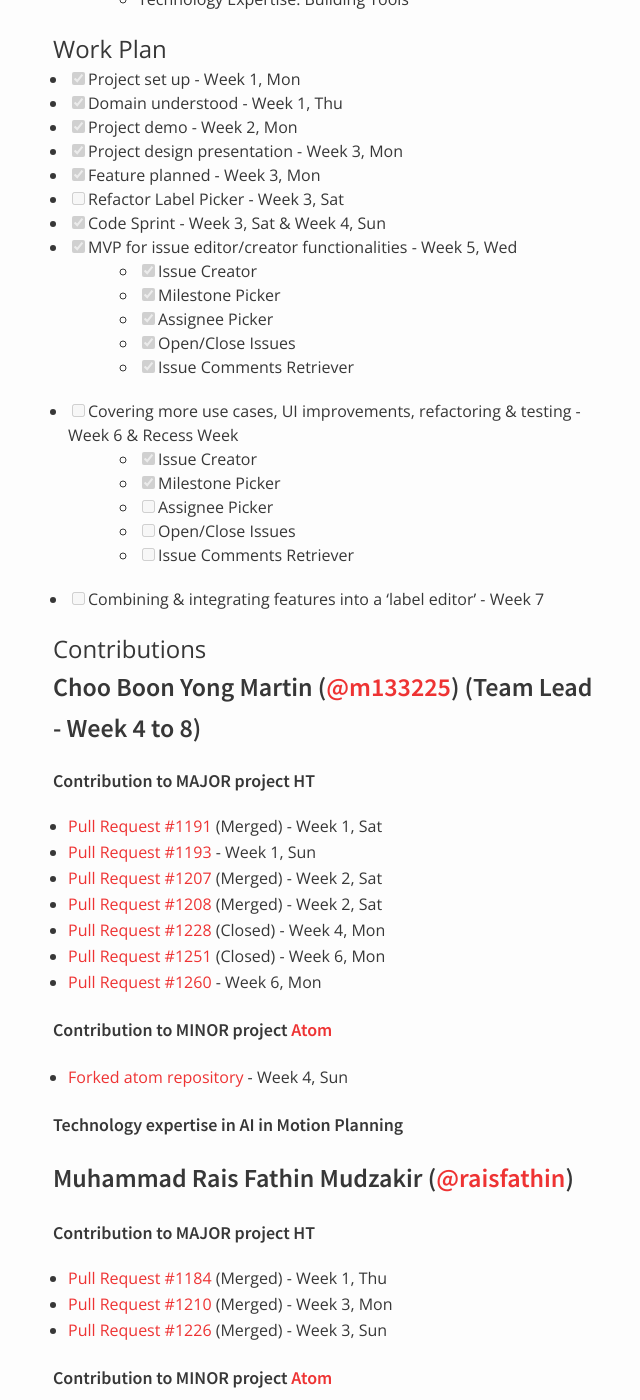
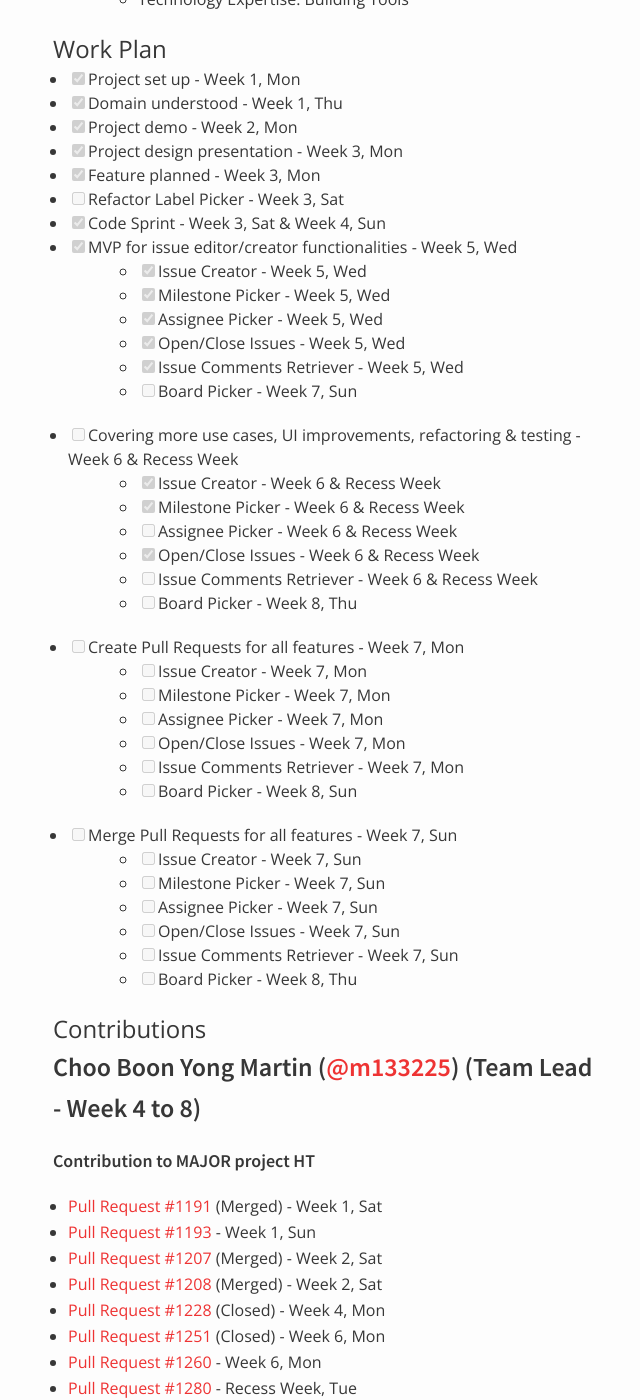
Before and after one commit to nus-oss/cs3281-AY1516S2-website, a Jekyll site: the page built from teams/hubturbo.md, in a window 1280 px wide and 1400 px high, scrolled down 623 px. Shown: the whole window, without its empty margins (317-957 px from the left). Built offline with Jekyll 4.4.1, drawn with Linux system fonts in a browser that asks for light colours; some of the changed text lies outside the part shown.

Commit message:
Update PR progress and team workplan.

```diff
--- a/teams/hubturbo.md
+++ b/teams/hubturbo.md
@@ -44,18 +44,33 @@ permalink: /teams/hubturbo/
 * [ ] Refactor Label Picker - Week 3, Sat
 * [x] Code Sprint - Week 3, Sat & Week 4, Sun
 * [x] MVP for issue editor/creator functionalities - Week 5, Wed
-	* [x] Issue Creator
-	* [x] Milestone Picker
-	* [x] Assignee Picker
-	* [x] Open/Close Issues
-	* [x] Issue Comments Retriever
+	* [x] Issue Creator - Week 5, Wed
+	* [x] Milestone Picker - Week 5, Wed
+	* [x] Assignee Picker - Week 5, Wed
+	* [x] Open/Close Issues - Week 5, Wed
+	* [x] Issue Comments Retriever - Week 5, Wed
+	* [ ] Board Picker - Week 7, Sun
 * [ ] Covering more use cases, UI improvements, refactoring & testing - Week 6 & Recess Week
-	* [x] Issue Creator
-	* [x] Milestone Picker
-	* [ ] Assignee Picker
-	* [ ] Open/Close Issues
-	* [ ] Issue Comments Retriever
-* [ ] Combining & integrating features into a 'label editor' - Week 7
+	* [x] Issue Creator - Week 6 & Recess Week
+	* [x] Milestone Picker - Week 6 & Recess Week
+	* [ ] Assignee Picker - Week 6 & Recess Week
+	* [x] Open/Close Issues - Week 6 & Recess Week
+	* [ ] Issue Comments Retriever - Week 6 & Recess Week
+	* [ ] Board Picker - Week 8, Thu
+* [ ] Create Pull Requests for all features - Week 7, Mon
+	* [ ] Issue Creator - Week 7, Mon
+	* [ ] Milestone Picker - Week 7, Mon
+	* [ ] Assignee Picker - Week 7, Mon
+	* [ ] Open/Close Issues - Week 7, Mon
+	* [ ] Issue Comments Retriever - Week 7, Mon
+	* [ ] Board Picker - Week 8, Sun
+* [ ] Merge Pull Requests for all features - Week 7, Sun
+	* [ ] Issue Creator - Week 7, Sun
+	* [ ] Milestone Picker - Week 7, Sun
+	* [ ] Assignee Picker - Week 7, Sun
+	* [ ] Open/Close Issues - Week 7, Sun
+	* [ ] Issue Comments Retriever - Week 7, Sun
+	* [ ] Board Picker - Week 8, Thu
 
 # Contributions
 
@@ -70,12 +85,16 @@ permalink: /teams/hubturbo/
 * [Pull Request #1228](https://github.com/HubTurbo/HubTurbo/pull/1228) (Closed) - Week 4, Mon
 * [Pull Request #1251](https://github.com/HubTurbo/HubTurbo/pull/1251) (Closed) - Week 6, Mon
 * [Pull Request #1260](https://github.com/HubTurbo/HubTurbo/pull/1260) - Week 6, Mon
+* [Pull Request #1280](https://github.com/HubTurbo/HubTurbo/pull/1280) - Recess Week, Tue
+* [Pull Request #1285](https://github.com/HubTurbo/HubTurbo/pull/1285) - Recess Week, Thu
 
 ##### Contribution to MINOR project [Atom](https://github.com/atom/atom)
 
 * [Forked atom repository](https://github.com/m133225/atom) - Week 4, Sun
 
 ##### Technology expertise in AI in Motion Planning
+
+* [Workplan](http://m133225.github.io/introduction/2016/02/29/motion-planning-in-ai.html) - Week 7, Mon
 
 ### Muhammad Rais Fathin Mudzakir ([@raisfathin](https://github.com/raisfathin))
 
```
